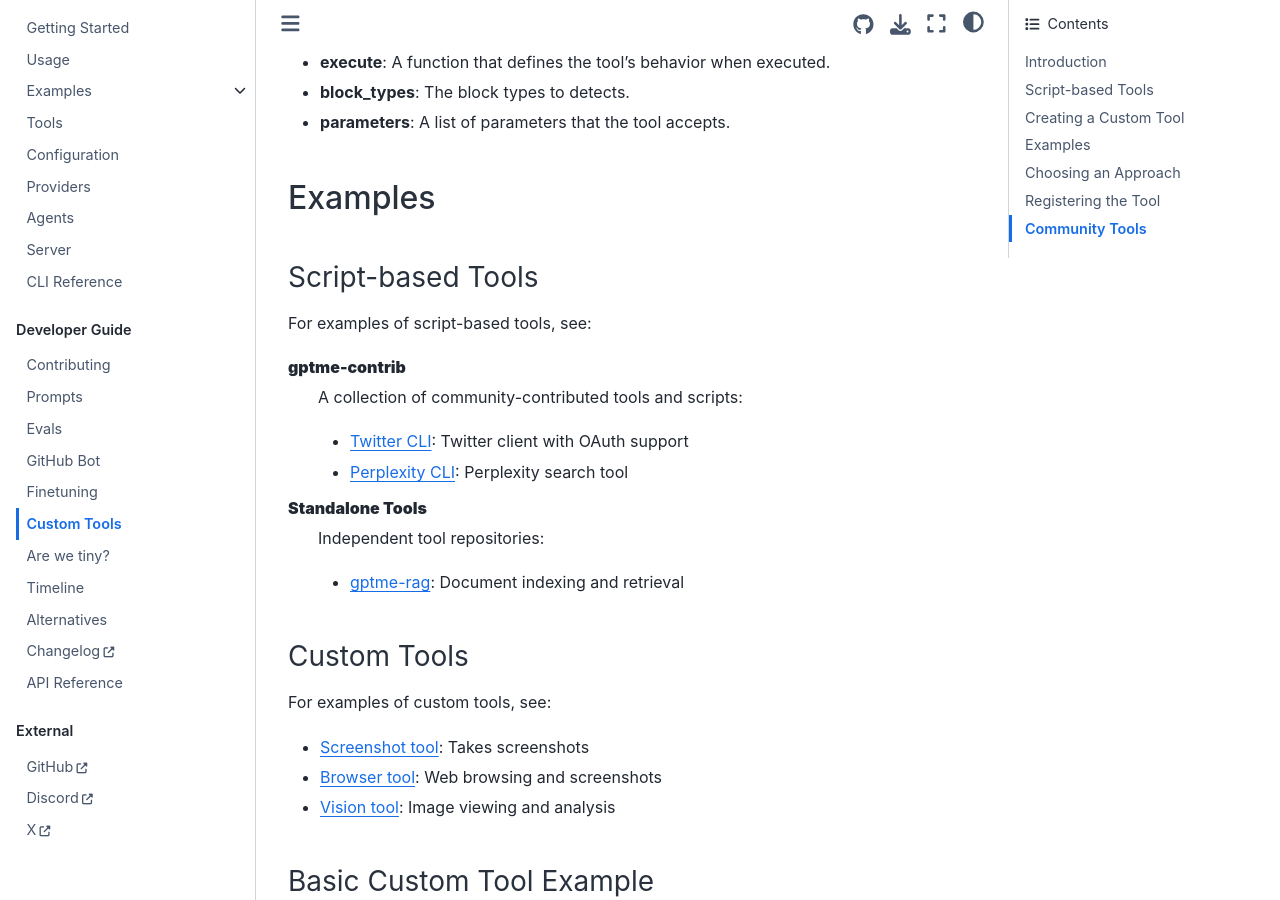
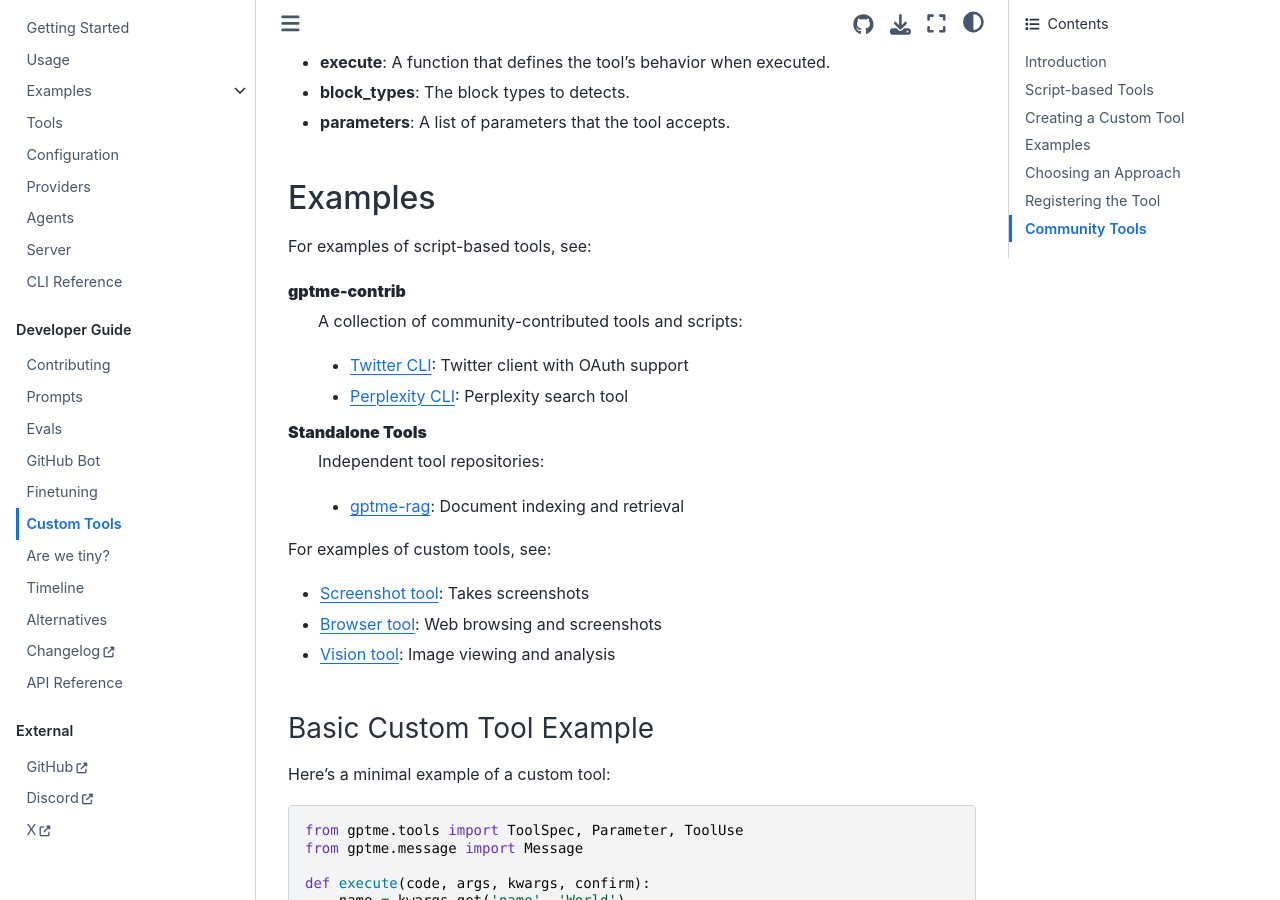
Before and after one commit to ErikBjare/gptme, a Sphinx documentation site: the page built from docs/custom_tool.rst, in a window 1280 px wide and 900 px high, scrolled down 1624 px. Built offline with Sphinx 7.4.7 and the Sphinx Book theme 1.1.4, drawn with Linux system fonts in a browser that asks for light colours.

Commit message:
docs: remove non-unique headings

```diff
--- a/docs/custom_tool.rst
+++ b/docs/custom_tool.rst
@@ -64,8 +64,6 @@ The ``ToolSpec`` class requires these parameters:
 Examples
 --------
 
-Script-based Tools
-~~~~~~~~~~~~~~~~~~
 For examples of script-based tools, see:
 
 **gptme-contrib**
@@ -79,8 +77,6 @@ For examples of script-based tools, see:
 
     - `gptme-rag <https://github.com/ErikBjare/gptme-rag/>`_: Document indexing and retrieval
 
-Custom Tools
-~~~~~~~~~~~~
 For examples of custom tools, see:
 
 - `Screenshot tool <https://github.com/ErikBjare/gptme/blob/master/gptme/tools/screenshot.py>`_: Takes screenshots
```
